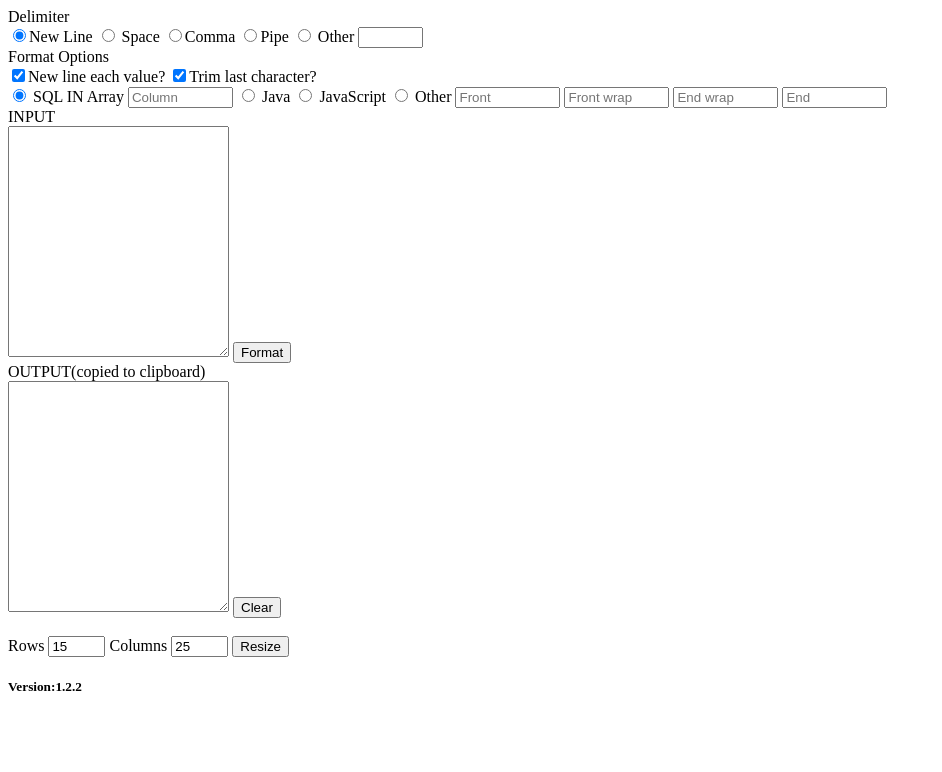
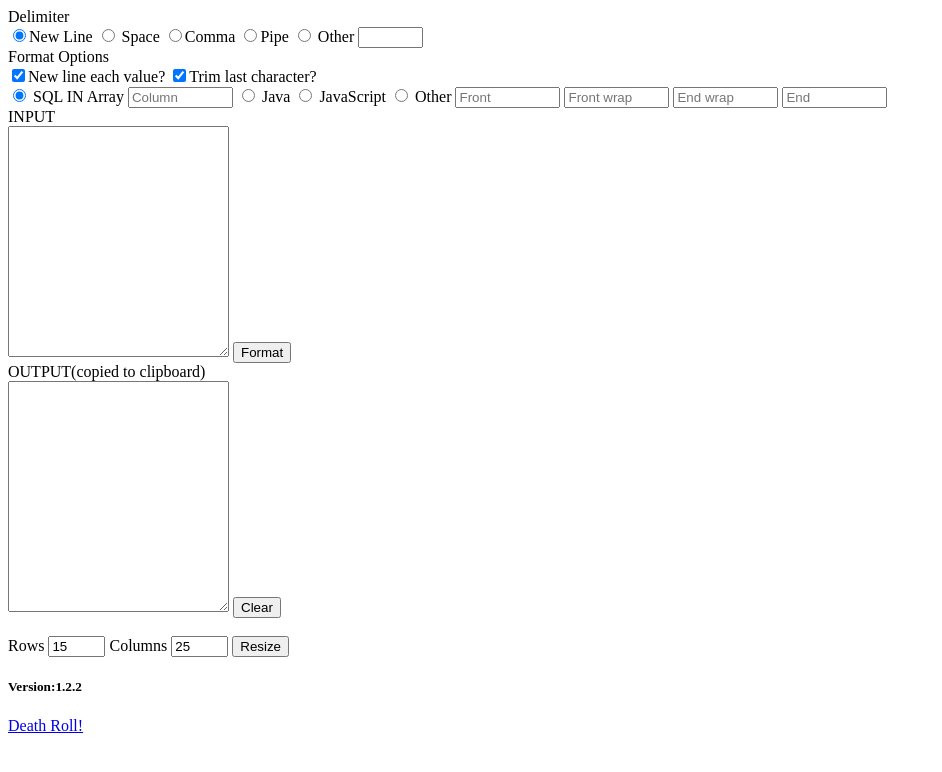
Before and after one commit to KevinMeyer/KevinMeyer.github.io, a plain HTML site: page index.html in a window 1280 px wide. Shown: the whole page, without its empty margins (0-942 px from the left). Drawn offline with nearby package versions, Linux system fonts and the light colour scheme.

Commit message:
Added Death Roll link

```diff
--- a/index.html
+++ b/index.html
@@ -37,6 +37,7 @@
 			Columns <input type="text" size="4" id="cols" value="25">
 			<button id="format-data" onclick="resize();">Resize</button>
 			<h5>Version:1.2.2</h5>
+			<a href="http://aws-hyper-roll-api-env.eba-bnjkra7u.us-west-1.elasticbeanstalk.com/"> Death Roll!</a>
 		</body>
 	</div>
 </html>
```
